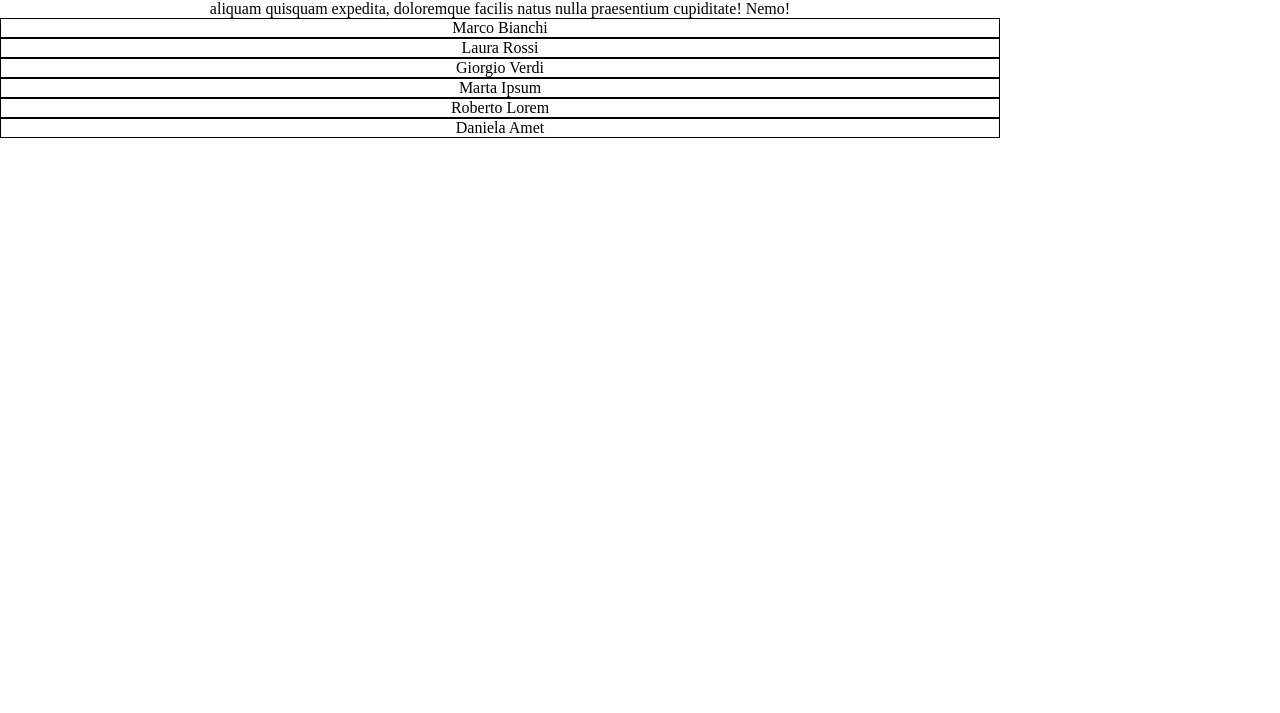
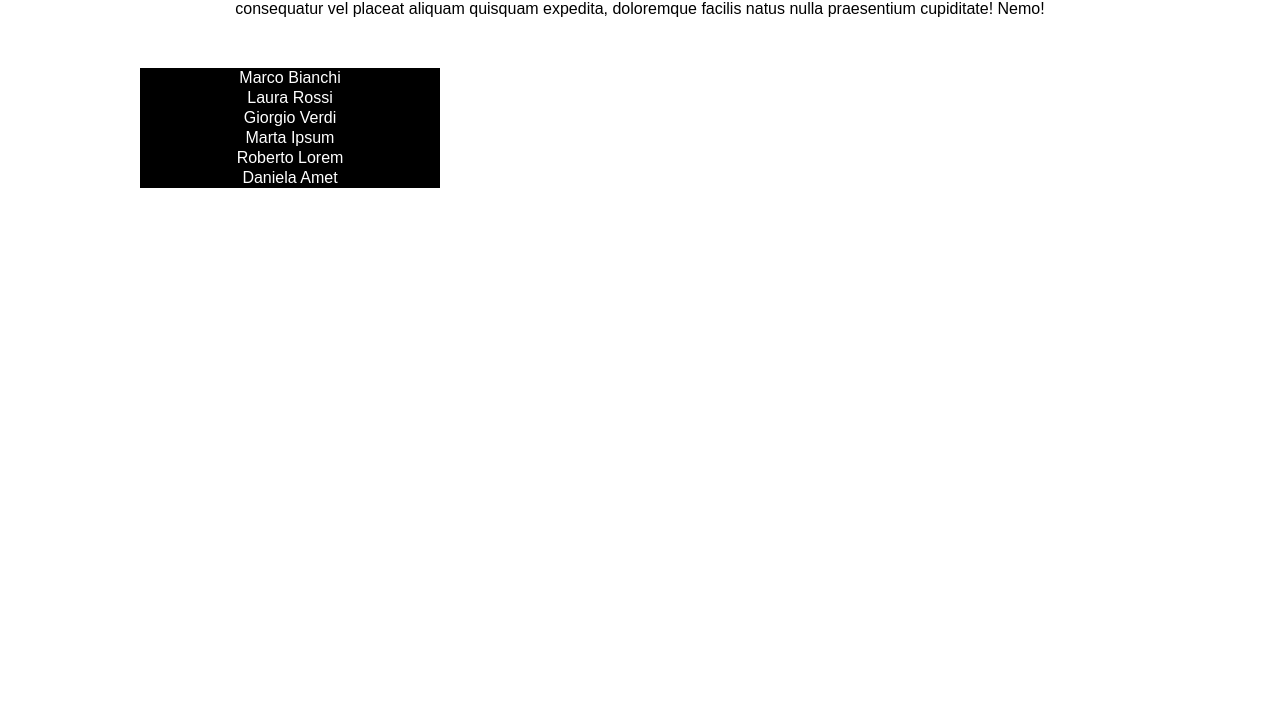
Before and after one commit to EmanueleManno/html-css-float-cards, a plain HTML site: page index.html in a window 1280 px wide. Shown: the part 87-800 px from the top of the page. Drawn offline with Linux system fonts and the light colour scheme; a web font is replaced by a local one.

Commit message:
Cards color and background

```diff
--- a/css/style.css
+++ b/css/style.css
@@ -3,23 +3,25 @@
     margin: 0;
     padding: 0;
     box-sizing: border-box;
+    font-family: 'Dongle', sans-serif;
 }
 
 /*Body*/
 body {
     max-width: 1000px;
+    margin: 0 auto;
 }
 
 /*Header*/
 header {
     text-align: center;
+    margin-bottom: 50px;
 }
 
 /*pagetitle*/
 .pagetitle {
     color: purple;
     font-size: 30px;
-    font-family: 'Dongle', sans-serif;
 }
 
 /*Main*/
@@ -28,6 +30,9 @@ main {
 }
 
 /*Card*/
-.card {
+#card {
+    max-width: 300px;
+    color:white;
     border: 1px solid black;
+    background-color: black
 }
--- a/index.html
+++ b/index.html
@@ -28,19 +28,23 @@
         <div class="pagetitle">
             <h1>Meet our Team</h1>
         </div>
-        </div>
+        <div>
             <p>Lorem ipsum dolor sit amet consectetur adipisicing elit. Quam assumenda laudantium non excepturi adipisci vero ullam provident consequatur vel placeat aliquam quisquam expedita, doloremque facilis natus nulla praesentium cupiditate! Nemo!</p>
         </div>
     </header>
 
     <!--Sezione dedicata alle Floating Cards-->
     <main>
-        <section class="card">Marco Bianchi</section>
-        <section class="card">Laura Rossi</section>
-        <section class="card">Giorgio Verdi</section>
-        <section class="card">Marta Ipsum</section>
-        <section class="card">Roberto Lorem</section>
-        <section class="card">Daniela Amet</section>
+        <section class="cardfirstgroup">
+            <div id="card" class="firstgroup">Marco Bianchi</div>
+            <div id="card" class="firstgroup">Laura Rossi</div>
+            <div id="card" class="firstgroup">Giorgio Verdi</div>
+        </section>
+        <section class="cardsecondgroup">
+            <div id="card" class="secondgroup">Marta Ipsum</div>
+            <div id="card" class="secondgroup">Roberto Lorem</div>
+            <div id="card" class="secondgroup">Daniela Amet</div>
+        </section>
     </main>
 </body>
 </html>
```
